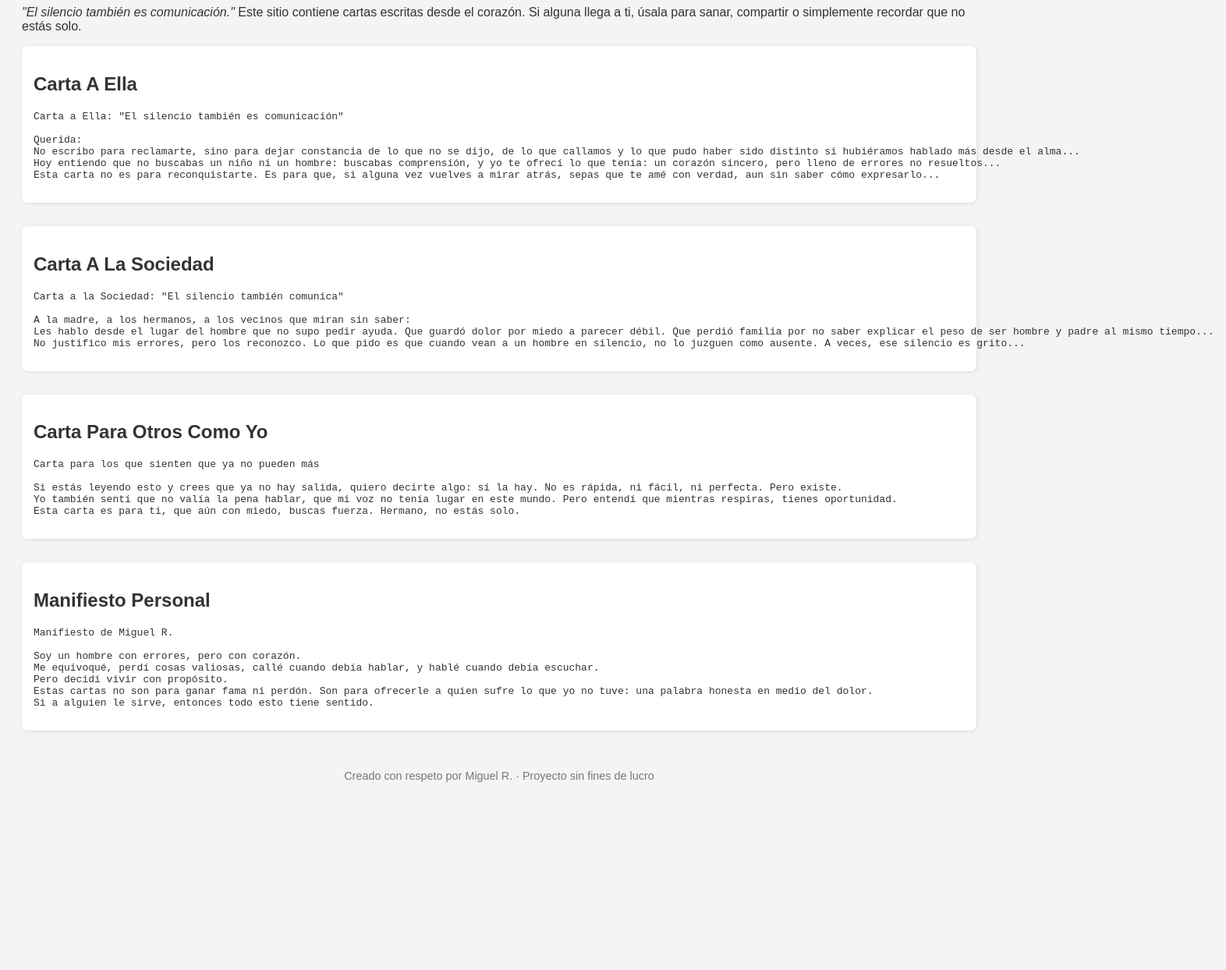
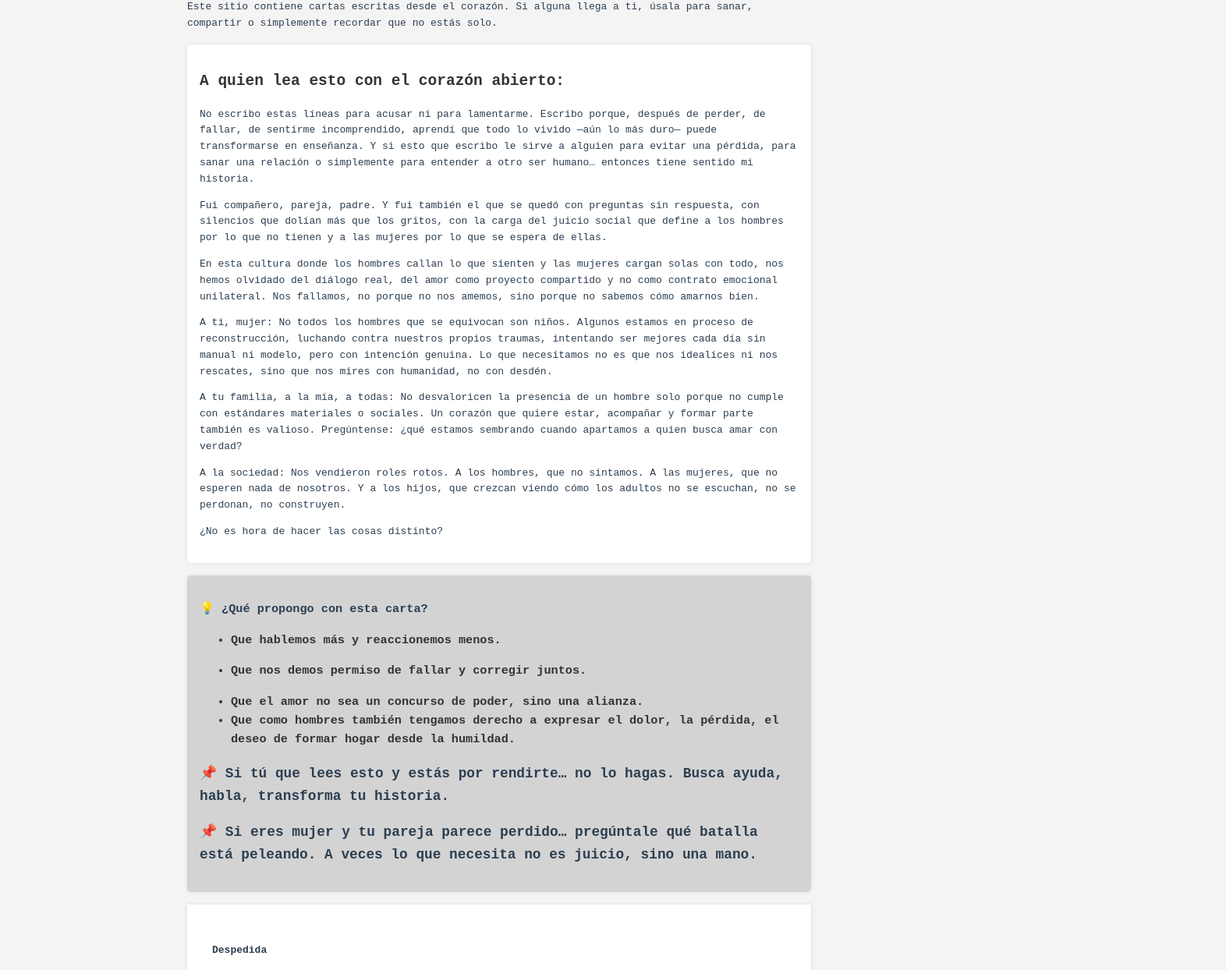
Before and after one commit to MiguelAngelkatoFull/desde-el-silencio, a plain HTML site: page index.html in a window 1280 px wide. Shown: the part 101-1345 px from the top of the page at 78% size, 1572 px wide, since content can reach past the window. Before the commit the page ends 1132 px from the top, so only its background shows below. Drawn offline with Linux system fonts and the light colour scheme.

Commit message:
Add files via upload

```diff
--- /dev/null
+++ b/css/estilos.css
@@ -0,0 +1,107 @@
+ /**body {
+
+       font-family: Arial, sans-serif;
+       background-color: #f4f4f4;
+       padding: 20px;
+       color: #333; }
+
+        h1 {
+              color: #444;
+       }
+        .carta {
+
+              margin-bottom: 30px;
+              background: white;
+              padding: 15px;
+              border-radius: 8px;
+              box-shadow: 1px 1px 5px rgba(0,0,0,0.1);
+       }
+        footer {
+              margin-top: 50px;
+              font-size: 0.9em;
+              color: #777;
+              text-align: center;
+               }
+               **/
+
+
+
+  body {
+             font-family:monospace;
+            background: #f4f4f4;;
+            color: #2c3e50;
+
+            padding: 1.5rem;
+            line-height: 1.6;
+            max-width: 800px;
+            margin: auto;
+            /*background-color: #f7f7f7;*/
+        }
+        h1, h2{
+            color: #333;
+        }
+
+            .objetivo{
+                #ADD8E6
+            }
+color:
+        .mis-cartas {
+            background: white;
+            padding: 1rem;
+            margin: 1rem 0;
+            border-radius: 5px;
+            box-shadow: 0 0 5px rgba(0,0,0,0.1);
+        }
+        .proposito
+        {
+            background: #d3d3d3;
+            padding: 1rem;
+            margin: 1rem 0;
+            border-radius: 5px;
+            box-shadow: 0 0 5px rgba(0,0,0,0.1);
+        }
+
+        .despedida{
+                background: white;
+                font-family: monospace;
+                white; auto;
+                height: auto;
+                padding: 2rem;
+                margin: 1rem 0;
+                box-shadow: 0 0 5px rgba(0,0,0,0.1);
+            }
+        .carta{
+            font-family: monospace;
+            background: white;
+               white; auto;
+               height: auto;
+                padding: 1rem;
+                margin: 1rem 0;
+                border-radius: 5px;
+                box-shadow: 0 0 5px rgba(0,0,0,0.1);
+
+.autor  {
+
+    display: block;
+    text-align: center;
+
+
+        }
+        }
+        li{
+            color: #333;
+        }
+    footer {
+              margin-top: 50px;
+              font-size: 0.9em;
+              color: #777;
+              text-align: center;
+               }
+}
+
+        @media (max-width: 600px) {
+            body {
+                padding: 1rem;
+                font-size: 0.95rem;
+            }
+        }
--- a/index.html
+++ b/index.html
@@ -4,43 +4,64 @@
 <head>
     <meta charset="UTF-8">
     <title>Desde el Silencio</title>
-    <style>
-        body { font-family: Arial, sans-serif; background-color: #f4f4f4; padding: 20px; color: #333; }
-        h1 { color: #444; }
-        .carta { margin-bottom: 30px; background: white; padding: 15px; border-radius: 8px; box-shadow: 1px 1px 5px rgba(0,0,0,0.1); }
-        footer { margin-top: 50px; font-size: 0.9em; color: #777; text-align: center; }
-    </style>
+    <meta name="viewport" content="width=device-width, initial-scale=1.0">
+    <link rel="stylesheet" type="text/css" href="css/estilos.css">
 </head>
 <body>
-    <h1>Desde el Silencio</h1>
-    <p><em>"El silencio también es comunicación."</em> Este sitio contiene cartas escritas desde el corazón. Si alguna llega a ti, úsala para sanar, compartir o simplemente recordar que no estás solo.</p>
-<div class="carta"><h2>Carta A Ella</h2><pre>Carta a Ella: "El silencio también es comunicación"
+    <header>
+        <h1>Servir con verdad</h1>
+        <p>Este sitio contiene cartas escritas desde el corazón. Si alguna llega a ti, úsala para sanar, compartir o simplemente recordar que no estás solo.</p>
+    </header>
 
-Querida:
-No escribo para reclamarte, sino para dejar constancia de lo que no se dijo, de lo que callamos y lo que pudo haber sido distinto si hubiéramos hablado más desde el alma...
-Hoy entiendo que no buscabas un niño ni un hombre: buscabas comprensión, y yo te ofrecí lo que tenía: un corazón sincero, pero lleno de errores no resueltos...
-Esta carta no es para reconquistarte. Es para que, si alguna vez vuelves a mirar atrás, sepas que te amé con verdad, aun sin saber cómo expresarlo...
-</pre></div>
-<div class="carta"><h2>Carta A La Sociedad</h2><pre>Carta a la Sociedad: "El silencio también comunica"
+<main>
 
-A la madre, a los hermanos, a los vecinos que miran sin saber:
-Les hablo desde el lugar del hombre que no supo pedir ayuda. Que guardó dolor por miedo a parecer débil. Que perdió familia por no saber explicar el peso de ser hombre y padre al mismo tiempo...
-No justifico mis errores, pero los reconozco. Lo que pido es que cuando vean a un hombre en silencio, no lo juzguen como ausente. A veces, ese silencio es grito...
-</pre></div>
-<div class="carta"><h2>Carta Para Otros Como Yo</h2><pre>Carta para los que sienten que ya no pueden más
+    <section class="mis-cartas">
 
-Si estás leyendo esto y crees que ya no hay salida, quiero decirte algo: sí la hay. No es rápida, ni fácil, ni perfecta. Pero existe.
-Yo también sentí que no valía la pena hablar, que mi voz no tenía lugar en este mundo. Pero entendí que mientras respiras, tienes oportunidad.
-Esta carta es para ti, que aún con miedo, buscas fuerza. Hermano, no estás solo.
-</pre></div>
-<div class="carta"><h2>Manifiesto Personal</h2><pre>Manifiesto de Miguel R.
+        <article class="carta">
 
-Soy un hombre con errores, pero con corazón.
-Me equivoqué, perdí cosas valiosas, callé cuando debía hablar, y hablé cuando debía escuchar.
-Pero decidí vivir con propósito.
-Estas cartas no son para ganar fama ni perdón. Son para ofrecerle a quien sufre lo que yo no tuve: una palabra honesta en medio del dolor.
-Si a alguien le sirve, entonces todo esto tiene sentido.
-</pre></div>
+                <h2>A quien lea esto con el corazón abierto:</h2>
+                <p>
+                    No escribo estas líneas para acusar ni para lamentarme. Escribo porque, después de perder, de fallar, de sentirme incomprendido, aprendí que todo lo vivido —aún lo más duro— puede transformarse en enseñanza. Y si esto que escribo le sirve a alguien para evitar una pérdida, para sanar una relación o simplemente para entender a otro ser humano… entonces tiene sentido mi historia.
+                </p>
+                <p>Fui compañero, pareja, padre. Y fui también el que se quedó con preguntas sin respuesta, con silencios que dolían más que los gritos, con la carga del juicio social que define a los hombres por lo que no tienen y a las mujeres por lo que se espera de ellas.</p>
+                <p>
+                    En esta cultura donde los hombres callan lo que sienten y las mujeres cargan solas con todo, nos hemos olvidado del diálogo real, del amor como proyecto compartido y no como contrato emocional unilateral. Nos fallamos, no porque no nos amemos, sino porque no sabemos cómo amarnos bien.
+                </p>
+                <p>A ti, mujer: No todos los hombres que se equivocan son niños. Algunos estamos en proceso de reconstrucción, luchando contra nuestros propios traumas, intentando ser mejores cada día sin manual ni modelo, pero con intención genuina. Lo que necesitamos no es que nos idealices ni nos rescates, sino que nos mires con humanidad, no con desdén.</p>
+                <p>A tu familia, a la mía, a todas: No desvaloricen la presencia de un hombre solo porque no cumple con estándares materiales o sociales. Un corazón que quiere estar, acompañar y formar parte también es valioso. Pregúntense: ¿qué estamos sembrando cuando apartamos a quien busca amar con verdad?</p>
+                <p>
+                    A la sociedad: Nos vendieron roles rotos. A los hombres, que no sintamos. A las mujeres, que no esperen nada de nosotros. Y a los hijos, que crezcan viendo cómo los adultos no se escuchan, no se perdonan, no construyen.
+                </p>
+                <p>¿No es hora de hacer las cosas distinto?</p>
+
+        </article>
+    <section>
+    <article class="proposito">
+            <h3>💡 ¿Qué propongo con esta carta?<h3>
+            <ul>
+                <li><p>Que hablemos más y reaccionemos menos.</p></li>
+                <li><p>Que nos demos permiso de fallar y corregir juntos.</p></li>
+                <li>Que el amor no sea un concurso de poder, sino una alianza.
+</li>
+                <li>Que como hombres también tengamos derecho a expresar el dolor, la pérdida, el deseo de formar hogar desde la humildad.</li>
+
+            </ul>
+
+        <div class="objetivo">
+                <h3>📌 Si tú que lees esto y estás por rendirte… no lo hagas. Busca ayuda, habla, transforma tu historia.</h3>
+                <h3>📌 Si eres mujer y tu pareja parece perdido… pregúntale qué batalla está peleando. A veces lo que necesita no es juicio, sino una mano.</h3>
+        </div>
+
+        </article>
+        <article class="despedida">
+            <h4>Despedida</h4>
+            <p>A quienes me han cerrado las puertas, les deseo paz. A quienes aún están dispuestos a escucharse, les regalo mi experiencia.Y a mi hijo, le dejo un legado: que nunca tenga miedo de decir su verdad y de buscar amor con dignidad.
+            Con respeto, con verdad y con la esperanza de que esto le sirva a alguien más.
+            <p>- Un hombre que no se dio por vencido -</p>
+
+        </article>
+    </section>
+</main>
 
 <footer>Creado con respeto por Miguel R. · Proyecto sin fines de lucro</footer>
 </body>
```
